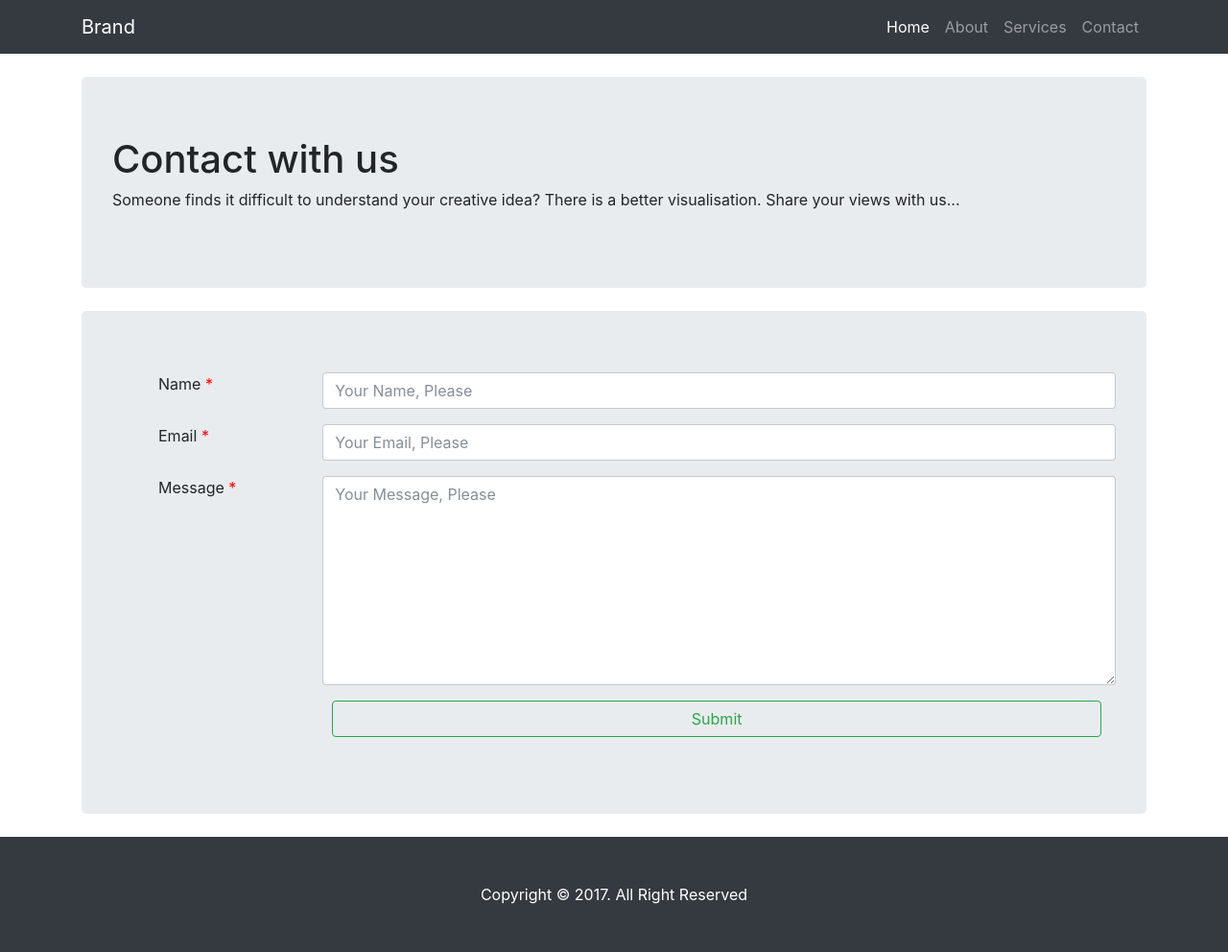
After one commit to fahim45/Blog, a PHP site: page /contact-us.php in a window 1280 px wide. The commit adds this page. Shown: the whole page at 96% size. Run offline with PHP 8.4, Linux system fonts and the light colour scheme.

Commit message:
Adding Contact Form with Validation and send mail. Cut menu and footer and keep it in includes directory.

```diff
--- /dev/null
+++ b/contact-us.php
@@ -0,0 +1,104 @@
+<?php
+    require 'vendor/autoload.php';
+
+    use App\classes\Contact;
+
+$errors='';
+    if (isset($_POST['btn'])){
+        $errors = Contact::formValidation($_POST);
+    }
+
+?>
+<!DOCTYPE html>
+<html lang="en">
+<head>
+    <meta charset="utf-8">
+    <meta name="viewport" content="width=device-width, initial-scale=1, shrink-to-fit=no">
+    <meta name="description" content="">
+    <meta name="author" content="">
+    <title>Home</title>
+    <!-- Bootstrap core CSS -->
+    <link href="assets/front/css/bootstrap.min.css" rel="stylesheet">
+    <!-- Custom styles for this template -->
+    <link href="assets/front/css/heroic-features.css" rel="stylesheet">
+</head>
+
+<body>
+
+<!-- Navigation -->
+<?php include_once 'includes/menu.php'?>
+
+<!-- Page Content -->
+<div class="container">
+
+    <!-- Jumbotron Header -->
+    <header class="jumbotron my-4">
+        <h1>Contact with us</h1>
+        <p>
+            Someone finds it difficult to understand your creative idea? There is a better visualisation. Share your views with us...
+        </p>
+    </header>
+
+    <!-- Page Features -->
+        <div class="jumbotron my-4">
+            <div class="ml-5">
+                <div>
+                    <?php
+                    if (isset($_GET['sent'])){
+                        echo '<span style="color: #008000">Thank you for contacting me!</span>';
+                    }else{
+                        if (empty($errors)===false){
+                            echo '<ul>';
+                            foreach ($errors as $error){
+                                echo '<li style="color: #ff0000">'.$error.'</li>';
+                            }
+                            echo '</ul>';
+                        }
+                    ?>
+                </div>
+                <form action="" method="post">
+                    <div class="form-group row">
+                        <label for="name" class="col-sm-2">Name <span style="color: #ff0000">*</span></label>
+                        <div class="col-sm-10">
+                            <input type="text" name="name" min="3" max="30" class="form-control"
+                                   placeholder="Your Name, Please"/>
+                        </div>
+                    </div>
+                    <div class="form-group row">
+                        <label for="email" class="col-sm-2">Email <span style="color: #ff0000">*</span></label>
+                        <div class="col-sm-10">
+                            <input type="text" name="email" class="form-control" placeholder="Your Email, Please"/>
+                        </div>
+                    </div>
+                    <div class="form-group row">
+                        <label for="message" class="col-sm-2">Message <span style="color: #ff0000">*</span></label>
+                        <div class="col-sm-10">
+                            <textarea name="message" id="" cols="30" rows="10" class="form-control"
+                                      style="resize: vertical;" placeholder="Your Message, Please"></textarea>
+                        </div>
+                    </div>
+                    <div class="form-group">
+                        <div class="ml-auto col-sm-10">
+                            <button type="submit" name="btn" class="btn btn-outline-success btn-block">Submit</button>
+                        </div>
+                    </div>
+                </form>
+                <?php } ?>
+            </div>
+        </div>
+
+    <!-- /.row -->
+
+</div>
+<!-- /.container -->
+
+<!-- Footer -->
+<?php include_once 'includes/footer.php'?>
+
+
+<!-- Bootstrap core JavaScript -->
+<script src="https://ajax.googleapis.com/ajax/libs/jquery/1.12.4/jquery.min.js"></script>
+<script src="assets/admin/js/bootstrap.min.js"></script>
+
+</body>
+</html>
--- /dev/null
+++ b/includes/footer.php
@@ -0,0 +1,14 @@
+<?php
+/**
+ * Created by PhpStorm.
+ * User: fahim foysal kamal
+ * Date: 15-Nov-17
+ * Time: 4:28 PM
+ */
+?>
+<footer class="py-5 bg-dark">
+    <div class="container">
+        <p class="m-0 text-center text-white">Copyright &copy; <?php echo date('Y'); ?>. All Right Reserved</p>
+    </div>
+    <!-- /.container -->
+</footer>
--- /dev/null
+++ b/includes/menu.php
@@ -0,0 +1,34 @@
+<?php
+/**
+ * Created by PhpStorm.
+ * User: fahim foysal kamal
+ * Date: 15-Nov-17
+ * Time: 4:26 PM
+ */
+?>
+<nav class="navbar navbar-expand-lg navbar-dark bg-dark fixed-top">
+    <div class="container">
+        <a class="navbar-brand" href="index.php">Brand</a>
+        <button class="navbar-toggler" type="button" data-toggle="collapse" data-target="#navbarResponsive" aria-controls="navbarResponsive" aria-expanded="false" aria-label="Toggle navigation">
+            <span class="navbar-toggler-icon"></span>
+        </button>
+        <div class="collapse navbar-collapse" id="navbarResponsive">
+            <ul class="navbar-nav ml-auto">
+                <li class="nav-item active">
+                    <a class="nav-link" href="index.php">Home
+                        <span class="sr-only">(current)</span>
+                    </a>
+                </li>
+                <li class="nav-item">
+                    <a class="nav-link" href="#">About</a>
+                </li>
+                <li class="nav-item">
+                    <a class="nav-link" href="#">Services</a>
+                </li>
+                <li class="nav-item">
+                    <a class="nav-link" href="contact-us.php">Contact</a>
+                </li>
+            </ul>
+        </div>
+    </div>
+</nav>
```
Also changed, not shown: app/classes/Contact.php (added, +41 -0 lines), index.php (+2 -34 lines), view-details.php (+4 -32 lines).
